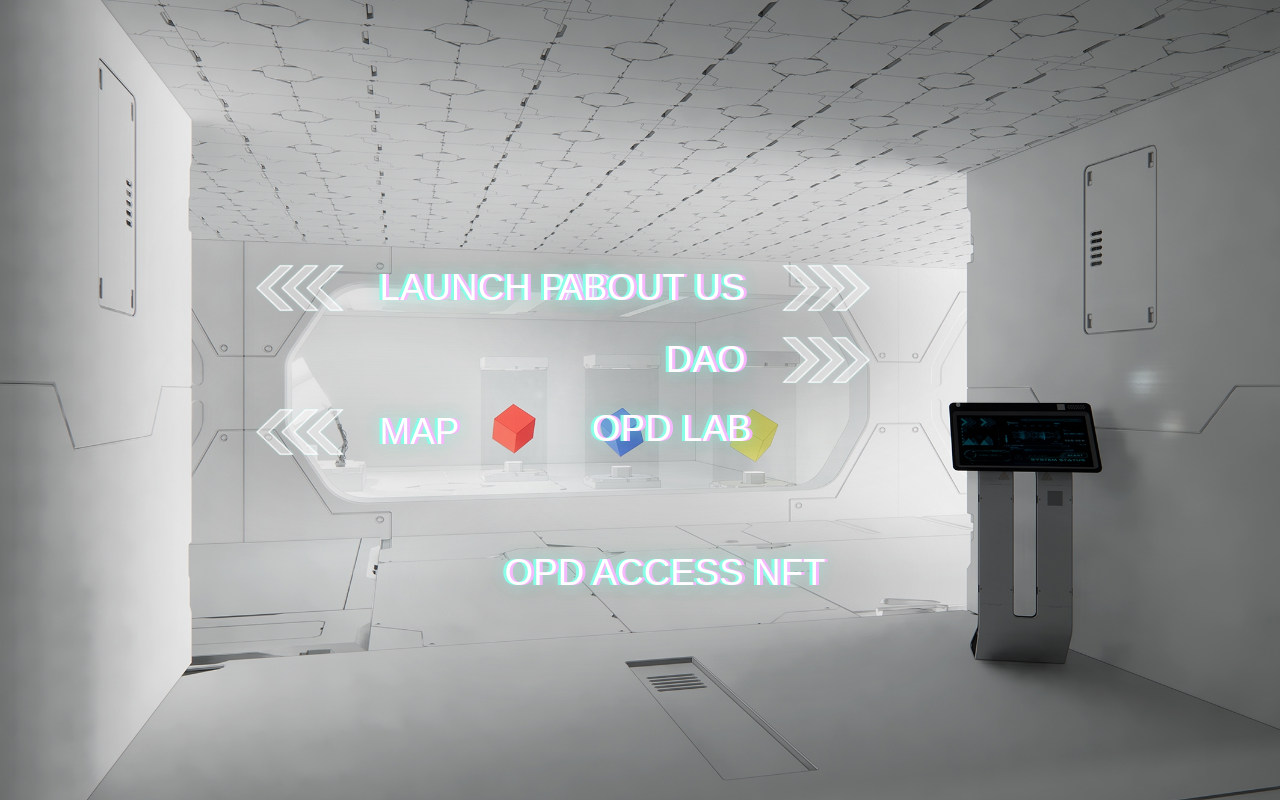
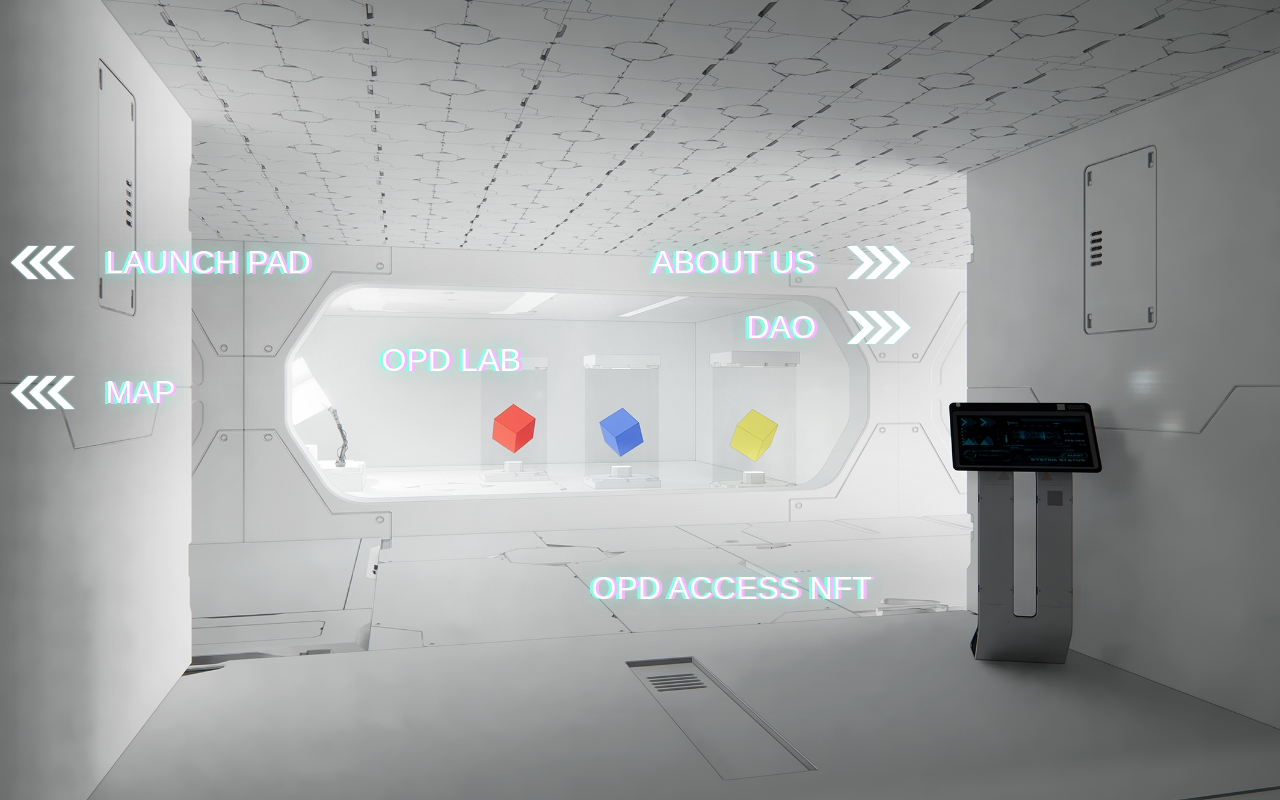
Before and after one commit to kimgunho/opidian, a React (Create React App) app: page /place in a window 1280 px wide. Built offline with nearby package versions, Linux system fonts and the light colour scheme; a web font is replaced by a local one.

Commit message:
[Feat] 메뉴 페이지 수정
1. 화살표 애니메이션 항시 유지
2. 각 메뉴명 마우스 호버시 텍스트크기 20%정도 키움
3. OPD ACCESS NFT 꺽쇄 추가
4. 각 메뉴명 좌우 기준으로 배치 반영
[Feat]


[Feat]

```diff
--- a/src/assets/styles/animation.js
+++ b/src/assets/styles/animation.js
@@ -99,7 +99,7 @@ export const arrowActive = way => keyframes`
 }
 `;
 
-export const blueFade = keyframes`
+export const zoomBlur = keyframes`
 0%{
     transform: scale(2);
     filter: blur(100px);
--- a/src/assets/styles/mediaQuery.js
+++ b/src/assets/styles/mediaQuery.js
@@ -1,4 +1,4 @@
-export const TABLET = `@media (max-width: 1023px)`;
-export const MOBILE = `@media (max-width: 768px)`;
+export const TABLET = `@media (max-width: 1440px)`;
+export const MOBILE = `@media (max-width: 1024px)`;
 export const PC_HOVER = `@media (hover:hover)`;
 export const M_HOVER = `@media (hover:none)`;
--- a/src/pages/place/components/arrow/style.js
+++ b/src/pages/place/components/arrow/style.js
@@ -1,13 +1,15 @@
 import { css } from "@emotion/react";
+import { arrowActive } from "../../../../assets/styles/animation";
 import arrow_right_01 from "../../../../assets/images/place/arrow_right_01.png";
 import arrow_left_01 from "../../../../assets/images/place/arrow_left_01.png";
 
 export const arrow = way => css`
-  width: 6rem;
-  height: 3rem;
+  width: 5rem;
+  height: 2.5rem;
   background-image: url(${way === "left" ? arrow_left_01 : arrow_right_01});
   background-position: center;
   background-repeat: no-repeat;
   background-size: cover;
   ${way === "left" ? `margin-right:2rem` : `margin-left:2rem`};
+  animation: ${arrowActive(way)} 2s ease-in-out infinite;
 `;
--- a/src/pages/place/index.js
+++ b/src/pages/place/index.js
@@ -1,5 +1,5 @@
 /** @jsxImportSource @emotion/react */
-import { container, nav, menu, position, hoverProp, hoverButton } from "./style";
+import { container, nav, menu, position, hoverButton } from "./style";
 import { Link } from "react-router-dom";
 import { useState } from "react";
 import Arrow from "./components/arrow";
@@ -11,20 +11,20 @@ const Place = () => {
     <main css={container(isHover)}>
       <nav css={nav}>
         <ul>
-          <li css={[position("12%", "20%"), hoverProp("left")]}>
+          <li css={position("0%", "0%")}>
             <Arrow way="left" />
             <a href="/" target={"_blank"}>
               <span css={menu("LAUNCH PAD")}>LAUNCH PAD</span>
             </a>
           </li>
-          <li css={[position("12%", "50%"), hoverProp("left")]}>
+          <li css={position("0%", "40%")}>
             <Arrow way="left" />
             <Link to="/">
               <span css={menu("MAP")}>MAP</span>
             </Link>
           </li>
           <li
-            css={position("50%", "50%")}
+            css={position("40%", "30%")}
             onMouseEnter={() => {
               setIsHover(true);
             }}
@@ -36,19 +36,19 @@ const Place = () => {
               <span css={menu("OPD LAB")}>OPD LAB</span>
             </Link>
           </li>
-          <li css={[position("auto", "20%", "15%"), hoverProp("right")]}>
+          <li css={position("auto", "0%", "0%")}>
             <Link to="/">
               <span css={menu("ABOUT US")}>ABOUT US</span>
             </Link>
             <Arrow way="right" />
           </li>
-          <li css={[position("auto", "35%", "15%"), hoverProp("right")]}>
+          <li css={position("auto", "20%", "0%")}>
             <a href="/" target={"_blank"}>
               <span css={menu("DAO")}>DAO</span>
             </a>
             <Arrow way="right" />
           </li>
-          <li css={[position("auto", "80%", "15%"), hoverButton]}>
+          <li css={[position("auto", "100%", "0%"), hoverButton]}>
             <Link to="/">
               <span css={menu("OPD ACCESS NFT")}>OPD ACCESS NFT</span>
             </Link>
--- a/src/pages/place/style.js
+++ b/src/pages/place/style.js
@@ -1,30 +1,42 @@
 import { css } from "@emotion/react";
 import { textEffect, backgroundImage } from "../../assets/styles/common";
-import { blueFade } from "../../assets/styles/animation";
+import { zoomBlur } from "../../assets/styles/animation";
 import { PC_HOVER } from "../../assets/styles/mediaQuery";
-import { arrowActive } from "../../assets/styles/animation";
+
 import background from "../../assets/images/place/background.jpg";
 import background_hover from "../../assets/images/place/background_hover.jpg";
 import text_background from "../../assets/images/place/text_background.png";
+import opd_arrow_line from "../../assets/images/place/line.png";
 
 export const container = hover => css`
   width: 100%;
   min-height: 100vh;
   position: relative;
   overflow: hidden;
-  ${backgroundImage(hover ? background_hover : background)}
-  animation: ${blueFade} 2s normal forwards ease-in-out;
+  background-size: cover;
+
+  ${backgroundImage(hover ? background_hover : background)};
+  animation: ${zoomBlur} 2s normal forwards ease-in-out;
+
+  @media (max-width: 1350px) {
+    background-position: center right;
+  }
 `;
 
 export const nav = css`
   position: absolute;
   left: 45%;
   top: 50%;
-  max-width: 70vw;
-  max-height: 60vh;
+  max-width: 61.75387505871%;
+  max-height: 40.71992481203%;
   width: 100%;
   height: 100%;
   transform: translate(-50%, -50%);
+
+  @media (max-width: 1350px) {
+    left: 36%;
+    max-width: 73%;
+  }
 
   > ul {
     > li {
@@ -33,6 +45,13 @@ export const nav = css`
       padding: 0.5rem 1rem;
       display: flex;
       align-items: center;
+      transition: font-size 0.2s ease;
+
+      ${PC_HOVER} {
+        &:hover {
+          font-size: 2.8125rem;
+        }
+      }
 
       &::before {
         content: "";
@@ -50,22 +69,30 @@ export const nav = css`
   }
 `;
 
-export const hoverProp = way => css`
-  ${PC_HOVER} {
-    &:hover {
-      div {
-        animation: ${arrowActive(way)} 2s ease-in-out infinite;
-      }
-    }
-  }
-`;
-
 export const hoverButton = css`
   padding: 0.5rem 4rem !important;
+  position: relative;
+
+  &::after {
+    content: "";
+    position: absolute;
+    right: 0;
+    top: -11.5625rem;
+    width: 18.75rem;
+    height: 12.5rem;
+    ${backgroundImage(opd_arrow_line)};
+    background-position: center left;
+    opacity: 0;
+    transition: opacity 0.2s ease;
+  }
 
   ${PC_HOVER} {
     &:hover {
       ${backgroundImage(text_background)}
+
+      &::after {
+        opacity: 1;
+      }
     }
   }
 `;
```
Also changed, not shown: src/assets/images/place/line.png (added).
